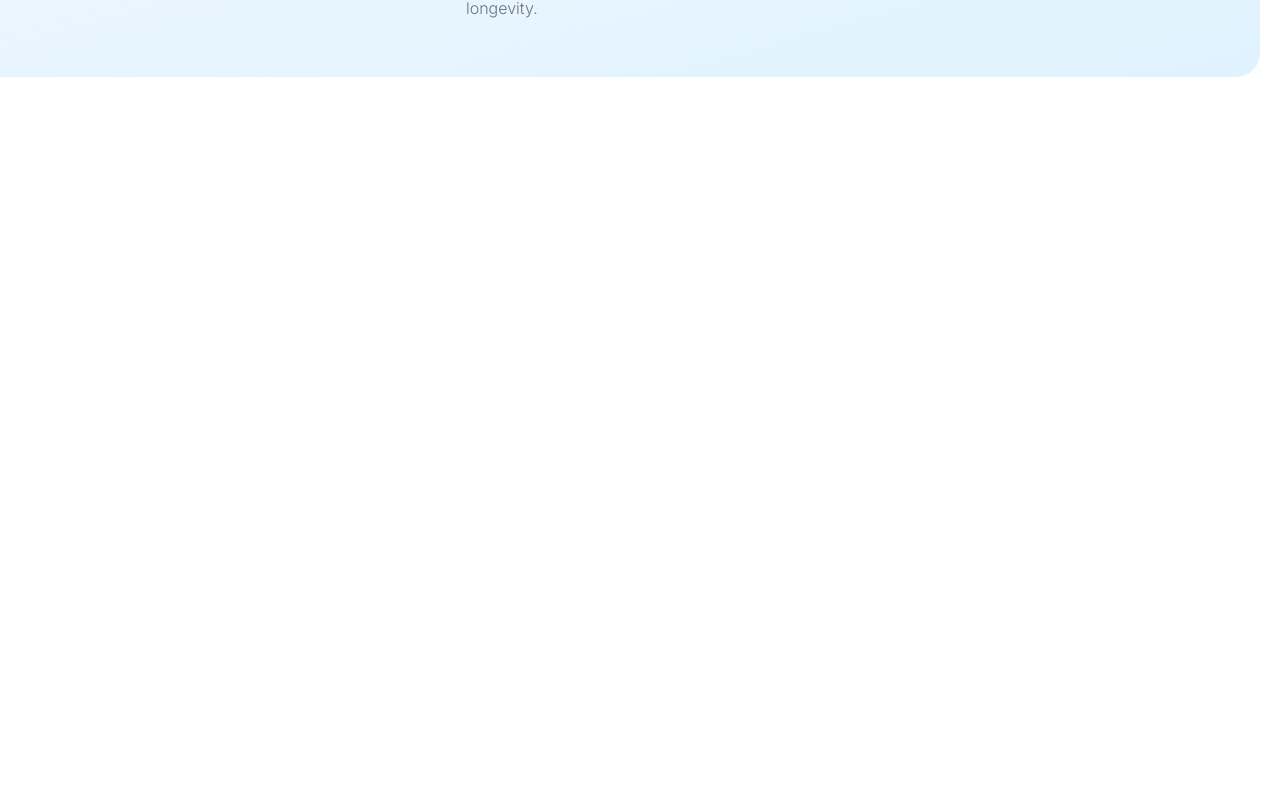
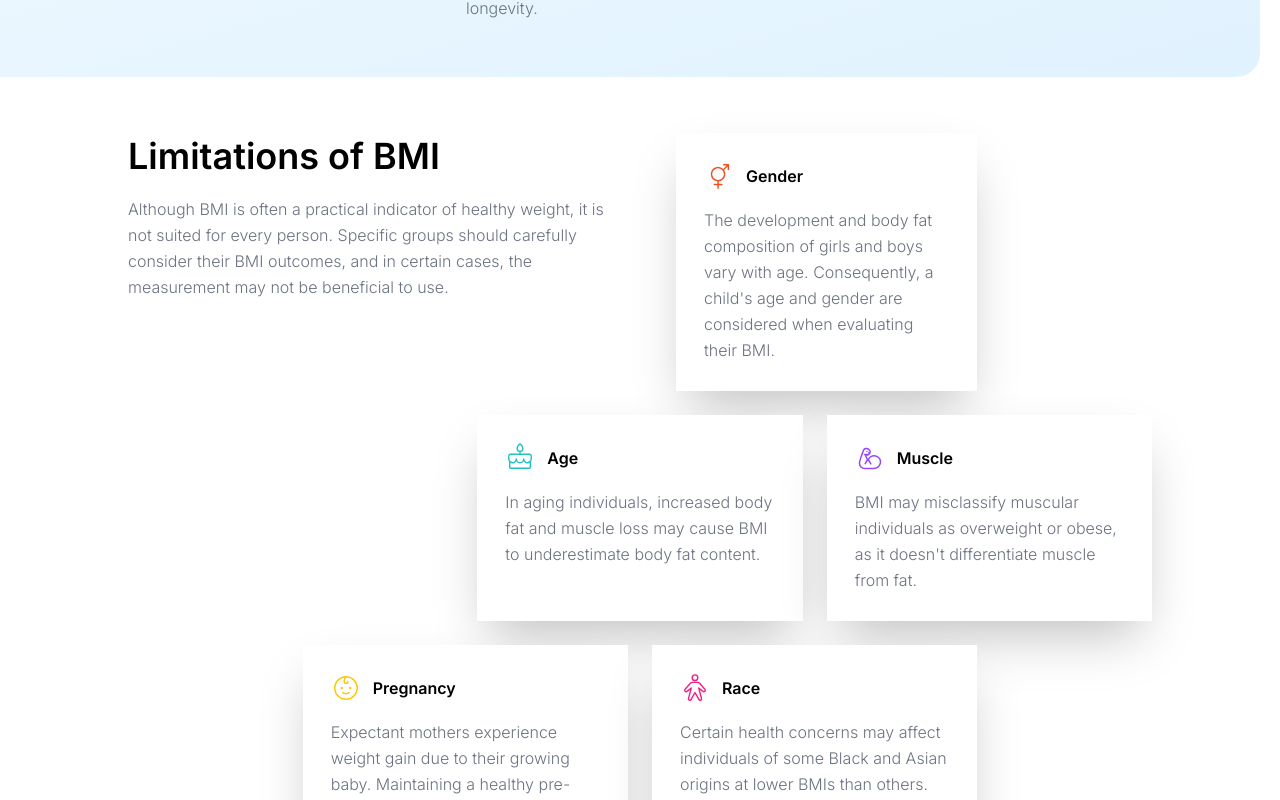
Before and after one commit to chungvuiloong/bmi_calculator, a Next.js app: page / in a window 1280 px wide. Shown: the part 1460-2260 px from the top of the page. Before the commit the page ends 1649 px from the top, so only its background shows below. Built offline with nearby package versions, Linux system fonts and the light colour scheme.

Commit message:
Added class to dataset.

```diff
--- a/src/components/Limitations/index.tsx
+++ b/src/components/Limitations/index.tsx
@@ -12,26 +12,31 @@ const limitation_card_data =  [
     {
         title: "Gender",
         icon: gender_icon,
+        class: "ml-6 col-start-4/5 col-span-2",
         description: "The development and body fat composition of girls and boys vary with age. Consequently, a child's age and gender are considered when evaluating their BMI."
     },
     {
         title: "Age",
         icon: age_icon,
+        class: "col-start-3 col-span-2",
         description: "In aging individuals, increased body fat and muscle loss may cause BMI to underestimate body fat content."
     },
     {
         title: "Muscle",
         icon: muscle_icon,
+        class: "col-start-5 col-span-2",
         description: "BMI may misclassify muscular individuals as overweight or obese, as it doesn't differentiate muscle from fat."
     },
     {
         title: "Pregnancy",
         icon: pregnancy_icon,
+        class: "col-start-2 col-span-2",
         description: "Expectant mothers experience weight gain due to their growing baby. Maintaining a healthy pre-pregnancy BMI is advisable to minimise health risks for both mother and child."
     },
     {
         title: "Race",
         icon: race_icon,
+        class: "col-start-4 col-span-2",
         description: "Certain health concerns may affect individuals of some Black and Asian origins at lower BMIs than others. To learn more, it is advised to discuss this with your GP or practical nurse."
     }
 ]
@@ -41,15 +46,37 @@ export const Limitation = () => {
         <section className='relative'>
             <div className='py-14'>
                 <div className='relative px-5 md:px-8 xl:px-32 z-10'>
-                    <div className='container mx-auto flex lg:flex-row flex-col gap-12 w-fit'>
-                        {/* <div className='grid grid-cols-6 gap-4'>
-                            <div className='col-start-1 col-span-3 bg-red-500'>Text </div>
-                            <div className='col-start-4 col-span-2 bg-blue-500'>First Test</div>
+                    <div className='container mx-auto'>
+                        <div className='grid grid-cols-6 gap-6'>
+                            <div className='mr-6 col-start-1 col-span-3 flex flex-col gap-4'>
+                                <Typography variant='h2' className='font-semibold'>Limitations of BMI</Typography>
+                                <Typography variant='paragraph'>
+                                    Although BMI is often a practical indicator of healthy weight,
+                                    it is not suited for every person. Specific groups should carefully consider their BMI outcomes,
+                                    and in certain cases, the measurement may not be beneficial to use.
+                                </Typography>
+                            </div>
+                            {
+                                limitation_card_data.map((data, index) =>
+                                    <Card key={index} className={`${data.class} p-7 shadow-2xl flex gap-4`}>
+                                        <div className='flex flex-row gap-3'>
+                                            <Image src={data.icon} alt={`${data.title} icon`} height={30} width={30} />
+                                            <div className='flex flex-col justify-center'>
+                                                <Typography variant='h6'>{data.title}</Typography>
+                                            </div>
+                                        </div>
+                                        <Typography variant='paragraph'>
+                                            {data.description}
+                                        </Typography>
+                                    </Card>
+                                )
+                            }
+                            {/* <div className='col-start-4 col-span-2 bg-blue-500'>First Test</div>
                             <div className='col-start-3 col-span-2 bg-blue-700'>Second Test</div>
                             <div className='col-start-5 col-span-2 bg-gray-700'>Second Test</div>
                             <div className='col-start-2 col-span-2 bg-blue-700'>Second Test</div>
-                            <div className='col-start-4 col-span-2 bg-gray-700'>Second Test</div>
-                        </div>             */}
+                            <div className='col-start-4 col-span-2 bg-gray-700'>Second Test</div> */}
+                        </div>
                         {/* <div className='basis-1/2 flex flex-col gap-4 h-fit'>
                             <Typography variant='h2' className='font-semibold'>Limitations of BMI</Typography>
                             <Typography variant='paragraph'>
```
